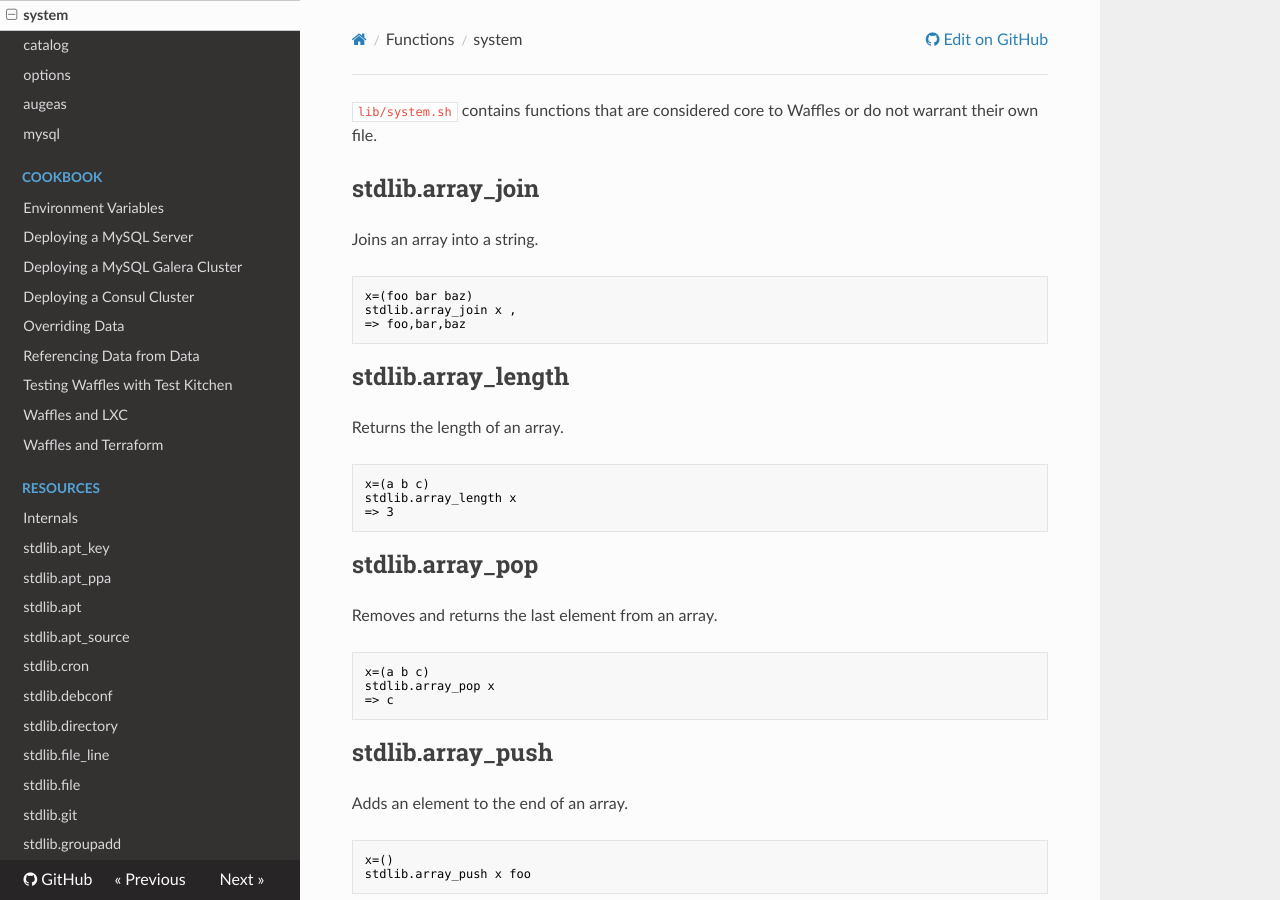
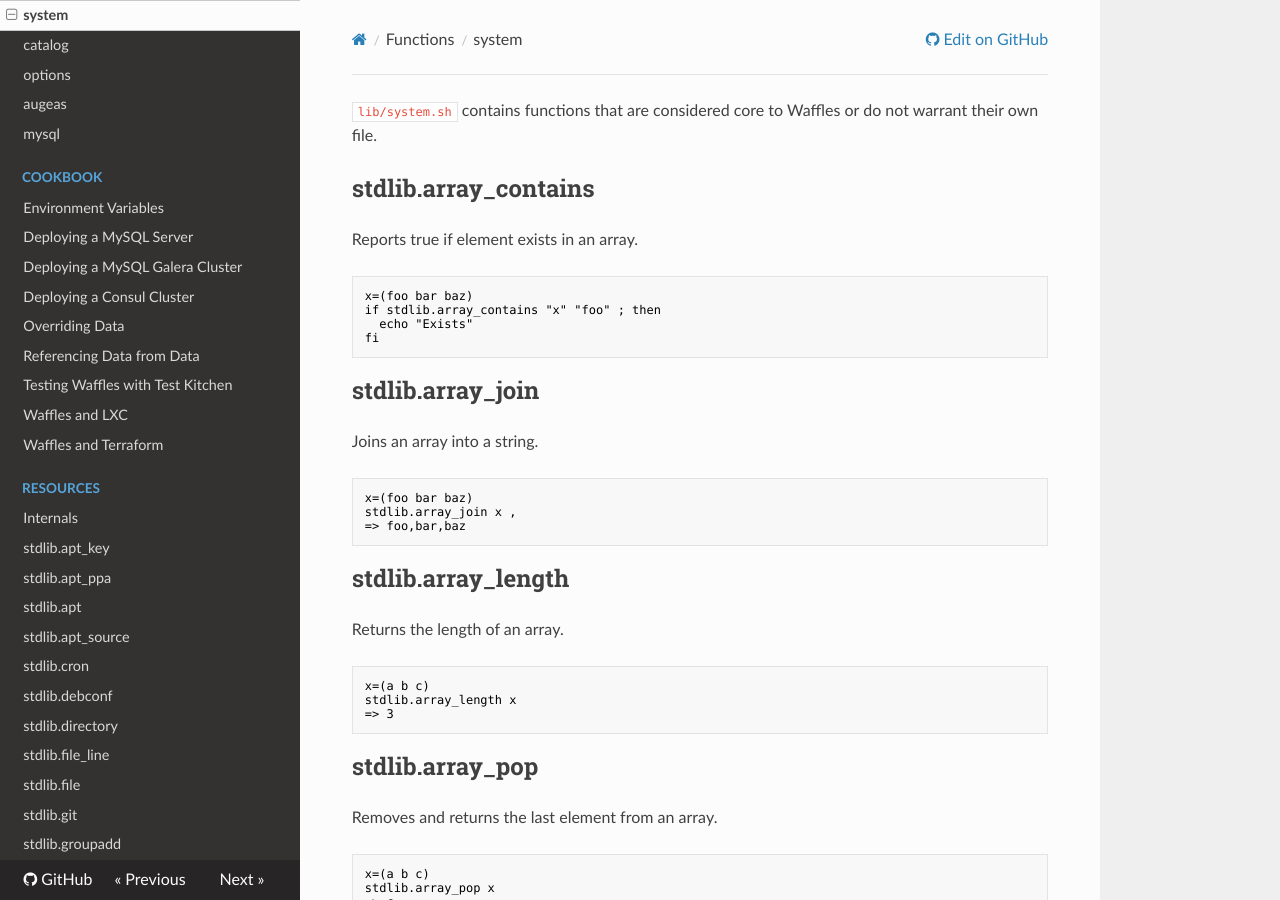
Before and after one commit to wffls/waffles, an MkDocs documentation site: the page built from docs/functions/system.md, in a window 1280 px wide and 900 px high. Built offline with MkDocs 1.6.1, drawn with Linux system fonts in a browser that asks for light colours; nearby versions of some CDN libraries; old or Windows-style settings are respelled for this version of MkDocs.

Commit message:
Adding stdlib.array_contains function

````diff
--- a/docs/functions/system.md
+++ b/docs/functions/system.md
@@ -1,4 +1,15 @@
 `lib/system.sh` contains functions that are considered core to Waffles or do not warrant their own file.
+
+## stdlib.array_contains
+
+Reports true if element exists in an array.
+
+```shell
+x=(foo bar baz)
+if stdlib.array_contains "x" "foo" ; then
+  echo "Exists"
+fi
+```
 
 ## stdlib.array_join
 
````
Also changed, not shown: 1 other file.
